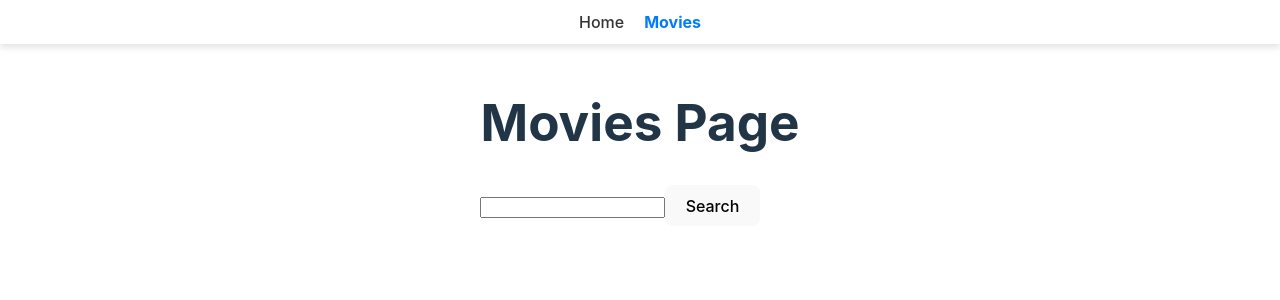
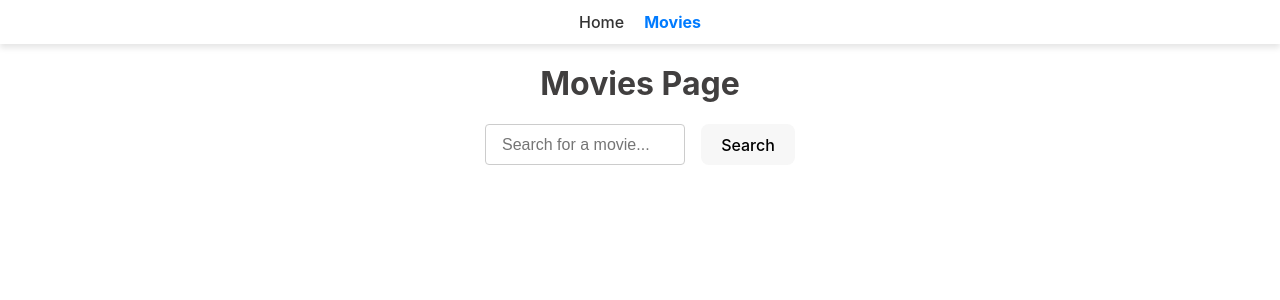
Before and after one commit to LadaM/goit-neo-react-hw-module5, a React (Vite) app: page /movies in a window 1280 px wide. Shown: the top 300 px of the page. Built offline with nearby package versions, Linux system fonts and the light colour scheme; the HTML template or start-up script is replaced by a standard one.

Commit message:
t5: movie list component

```diff
--- a/package.json
+++ b/package.json
@@ -14,7 +14,8 @@
     "clsx": "^2.1.1",
     "react": "^18.3.1",
     "react-dom": "^18.3.1",
-    "react-router-dom": "^6.26.1"
+    "react-router-dom": "^6.26.1",
+    "react-toastify": "^10.0.5"
   },
   "devDependencies": {
     "@eslint/js": "^9.9.0",
--- a/src/App.module.css
+++ b/src/App.module.css
@@ -4,5 +4,25 @@
     margin: 0 auto;
     padding: 16px;
     display: flex;
-    justify-content: center;
+    flex-direction: column;
+    align-items: center;
+    gap:16px;
 }
+
+.formContainer {
+    display: flex;
+    gap: 16px;
+}
+
+.input {
+    width: 200px;
+    padding: 8px 16px;
+    border: 1px solid #ccc;
+    border-radius: 4px;
+    font-size: 16px;
+}
+
+.input:focus {
+    outline: none;
+    border-color: #646cff;
+}
--- a/src/api/tmdb.js
+++ b/src/api/tmdb.js
@@ -2,6 +2,7 @@ import axios from 'axios';
 
 const API_KEY = 'd14db170f9b4f1fc534f9e76c79d4868';
 const BASE_URL = 'https://api.themoviedb.org/3';
+export const imageBaseUrl = 'https://image.tmdb.org/t/p/w500';
 
 const tmdbApi = {
   apiKey: API_KEY,
--- /dev/null
+++ b/src/components/MovieList.jsx
@@ -0,0 +1,29 @@
+import { Link } from 'react-router-dom';
+import css from './MovieList.module.css';
+import { imageBaseUrl } from '../api/tmdb.js';
+
+const MovieList = ({ movies }) => {
+  console.dir(movies);
+  return (
+    <ul className={css.movieList}>
+      {movies.map(movie => (
+        <li key={movie.id} className={css.movieItem}>
+          <Link to={`/movies/${movie.id}`}>
+            {movie.poster_path ? (
+              <img
+                src={`${imageBaseUrl}${movie.poster_path}`}
+                alt={movie.title}
+                className={css.movieImage}
+              />
+            ) : (
+              <div className={css.noImage}>No Image Available</div>
+            )}
+            <div className={css.movieTitle}>{movie.title}</div>
+          </Link>
+        </li>
+      ))}
+    </ul>
+  );
+};
+
+export default MovieList;
--- /dev/null
+++ b/src/components/MovieList.module.css
@@ -0,0 +1,49 @@
+.movieList {
+  list-style: none;
+  padding: 0;
+  display: flex;
+  flex-wrap: wrap;
+  justify-content: center;
+  gap: 20px;
+}
+
+.movieItem {
+  background-color: #f9f9f9;
+  border-radius: 8px;
+  box-shadow: 0 4px 6px rgba(0, 0, 0, 0.1);
+  transition: transform 0.2s ease, box-shadow 0.2s ease;
+  width: 200px;
+  text-align: center;
+}
+
+.movieItem:hover {
+  transform: translateY(-5px);
+  box-shadow: 0 8px 12px rgba(0, 0, 0, 0.2);
+}
+
+.movieImage {
+  width: 100%;
+  height: auto;
+  border-radius: 8px 8px 0 0;
+}
+
+.noImage {
+  width: 100%;
+  height: 300px;
+  display: flex;
+  justify-content: center;
+  align-items: center;
+  background-color: #e0e0e0;
+  color: #555;
+  border-radius: 8px 8px 0 0;
+}
+
+.movieTitle {
+  font-weight: bolder;
+  padding: 8px;
+  color: inherit;
+}
+
+.movieTitle:hover {
+  color: #0056b3;
+}
--- a/src/index.css
+++ b/src/index.css
@@ -2,11 +2,7 @@
     font-family: Inter, system-ui, Avenir, Helvetica, Arial, sans-serif;
     line-height: 1.5;
     font-weight: 400;
-
-    color-scheme: light dark;
-    color: rgba(255, 255, 255, 0.87);
-    background-color: #242424;
-
+    color: rgb(65, 63, 63);
     font-synthesis: none;
     text-rendering: optimizeLegibility;
     -webkit-font-smoothing: antialiased;
@@ -32,10 +28,8 @@ body {
     margin: 0;
 }
 
-
-h1 {
-    font-size: 3.2em;
-    line-height: 1.1;
+h1, p {
+    margin: unset;
 }
 
 button {
@@ -45,7 +39,7 @@ button {
     font-size: 1em;
     font-weight: 500;
     font-family: inherit;
-    background-color: #1a1a1a;
+    background-color: #F7F7F7;
     cursor: pointer;
     transition: border-color 0.25s;
 }
@@ -59,17 +53,7 @@ button:focus-visible {
     outline: 4px auto -webkit-focus-ring-color;
 }
 
-@media (prefers-color-scheme: light) {
-    :root {
-        color: #213547;
-        background-color: #ffffff;
-    }
-
-    a:hover {
-        color: #747bff;
-    }
-
-    button {
-        background-color: #f9f9f9;
-    }
+button:disabled {
+    pointer-events: none;
+    background-color: #E5E5EA;
 }
--- a/src/pages/HomePage.jsx
+++ b/src/pages/HomePage.jsx
@@ -1,11 +1,14 @@
 import tmdbApi from '../api/tmdb.js';
-import { useEffect } from 'react';
+import { useEffect, useState } from 'react';
+import MovieList from '../components/MovieList.jsx';
 
 const HomePage = () => {
+  const [popularMovies, setPopularMovies] = useState([]);
   useEffect(() => {
       const getMovies = async () => {
         try {
           const response = await tmdbApi.getPopularMovies();
+          setPopularMovies(response);
           console.log(response);
         } catch (error) {
           console.error('Error fetching popular movies:', error);
@@ -19,6 +22,7 @@ const HomePage = () => {
       <h1>Home Page</h1>
       <div>
         <h2>Popular Movies</h2>
+        <MovieList movies={popularMovies} />
       </div>
     </div>
   );
--- a/src/pages/MoviesPage.jsx
+++ b/src/pages/MoviesPage.jsx
@@ -1,41 +1,60 @@
-import { useCallback, useState } from 'react';
-import tmdbApi  from '../api/tmdb.js';
+import { useState, useCallback } from 'react';
+import tmdbApi from '../api/tmdb.js';
+import MovieList from '../components/MovieList.jsx';
+import { ToastContainer, toast } from 'react-toastify';
+import 'react-toastify/dist/ReactToastify.css';
+import css from '../App.module.css';
 
 const MoviesPage = () => {
   const [searchQuery, setSearchQuery] = useState('');
+  const [movies, setMovies] = useState([]);
+  const [isLoading, setIsLoading] = useState(false);
 
+  // Callback to handle movie search
   const searchMovies = useCallback(async () => {
-    console.log('Searching for movies...');
-    try {
-      const response = await tmdbApi.searchMovies(searchQuery);
-      console.log(response);
-    } catch (error) {
-      console.error('Error fetching popular movies:', error);
-      throw error;
+    if (searchQuery.trim()) {
+      setIsLoading(true);
+      try {
+        const response = await tmdbApi.searchMovies(searchQuery);
+        setMovies(response);
+      } catch (error) {
+        toast.error('Error fetching movies. Please try again.');
+      } finally {
+        setIsLoading(false);
+      }
+    } else {
+      toast.error('Search query cannot be empty.');
     }
   }, [searchQuery]);
 
+  // Handles the change in the search input
   const handleSearch = (event) => {
     setSearchQuery(event.target.value);
   };
 
+  // Handles the form submission
   const handleSearchSubmit = (event) => {
     event.preventDefault();
-    searchMovies();
+    searchMovies(); // Trigger the movie search when the form is submitted
+    setSearchQuery(''); // Clear the search query after submitting
   };
 
   return (
-    <div>
+    <>
       <h1>Movies Page</h1>
-      <form onSubmit={handleSearchSubmit}>
+      <form onSubmit={handleSearchSubmit} className={css.formContainer}>
         <input
           type="text"
           value={searchQuery}
           onChange={handleSearch}
+          placeholder="Search for a movie..."
+          className={css.input}
         />
-        <button type="submit">Search</button>
+        <button type="submit" disabled={isLoading}>Search</button>
       </form>
-    </div>
+      {movies.length > 0 && <MovieList movies={movies} />}
+      <ToastContainer />
+    </>
   );
 };
 
```
Also changed, not shown: 1 other file (tests, documents, lock files or other folders).
